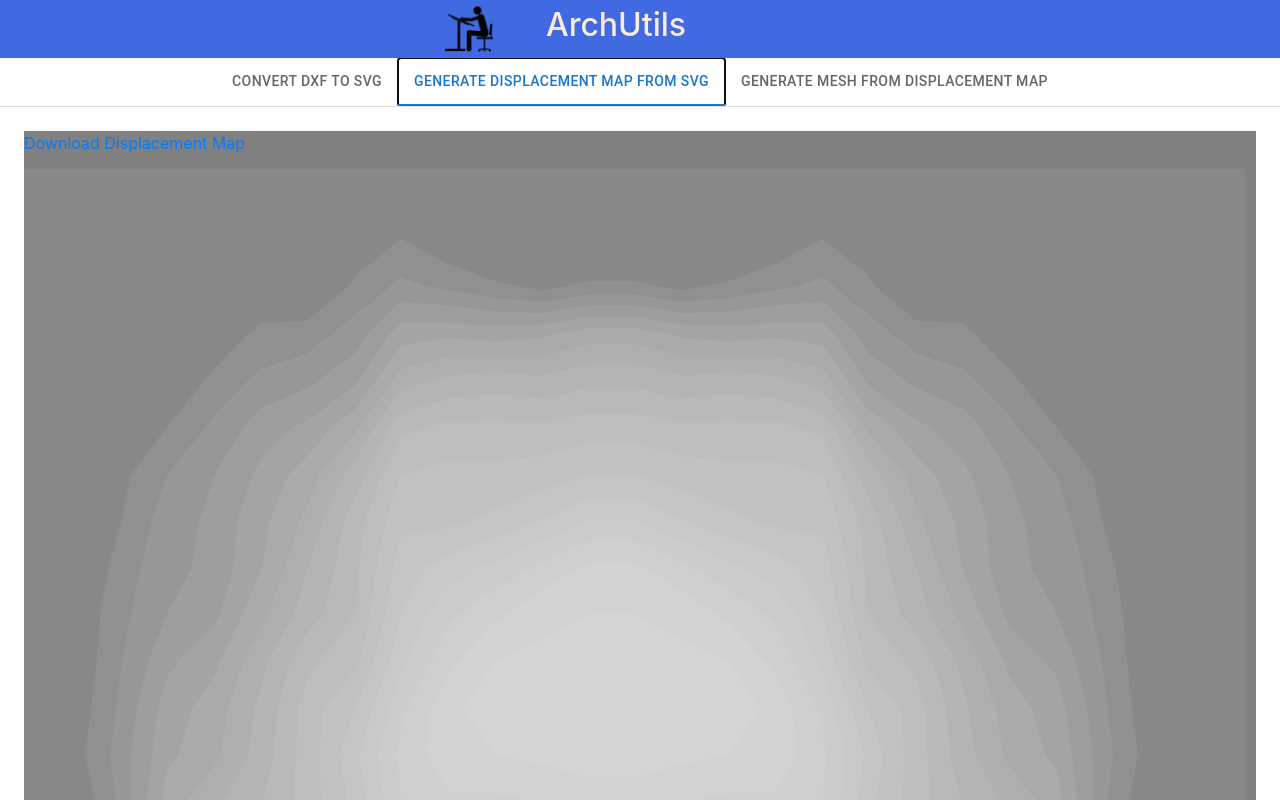
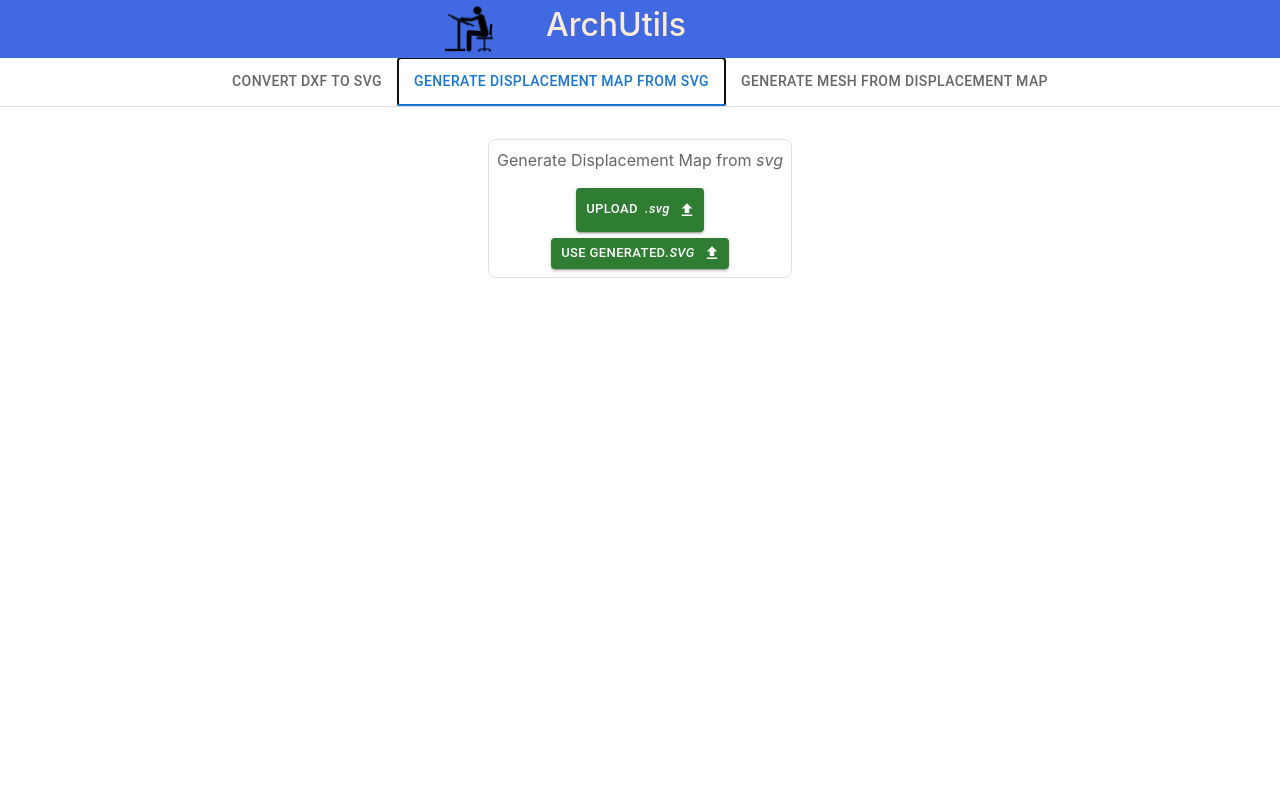
Before and after one commit to cangozpi/ArchUtils, a React (Create React App) app in the folder arch-utils/: page / in a window 1280 px wide. Both pictures are taken after a click on the tab "GENERATE DISPLACEMENT MAP FROM SVG". Shown: the top 800 px of the page. Built offline with nearby package versions, Linux system fonts and the light colour scheme.

Commit message:
react, svg2DispMap layout implementation started.

```diff
--- a/arch-utils/src/components/Dxf2Svg/Dxf2Svg.js
+++ b/arch-utils/src/components/Dxf2Svg/Dxf2Svg.js
@@ -100,6 +100,7 @@ function Dxf2Svg() {
         color="success"
         onFileChange={onFileChange}
         isInputFlag={true}
+        acceptedType=".dxf"
       ></LabelledButton>
 
       {showSvgButtonsFlag && (
--- a/arch-utils/src/components/Dxf2Svg/LabelledButton/LabelledButton.js
+++ b/arch-utils/src/components/Dxf2Svg/LabelledButton/LabelledButton.js
@@ -11,14 +11,16 @@ function LabelledButton({
   color,
   onFileChange,
   isInputFlag,
+  acceptedType,
   onButtonClick,
+  children,
 }) {
   return (
     <div className="UploadDxfBtn">
       <div className="UploadDxfBtnLabel">
         <p>{labelTxt}</p>
       </div>
-      <Stack direction="row" alignItems="center" spacing={2}>
+      <Stack direction="column" alignItems="center" spacing={2}>
         <Button
           variant="contained"
           component="label"
@@ -29,9 +31,15 @@ function LabelledButton({
         >
           {buttonTxt}
           {isInputFlag && (
-            <input hidden accept=".dxf" type="file" onChange={onFileChange} />
+            <input
+              hidden
+              accept={acceptedType}
+              type="file"
+              onChange={onFileChange}
+            />
           )}
         </Button>
+        {children}
       </Stack>
     </div>
   );
--- a/arch-utils/src/components/Svg2DispMap/Svg2DispMap.js
+++ b/arch-utils/src/components/Svg2DispMap/Svg2DispMap.js
@@ -1,7 +1,21 @@
 import React, { useEffect } from "react";
 import "./Svg2DispMap.css";
 import svg2DispMapHelper from "./helpers/svg2DispMapHelper";
-import { ReactComponent as IconMenu } from "./IsohipsTest.svg";
+import { ReactComponent as SvgIcon } from "./IsohipsTest.svg";
+// Labelled Buttons
+// /home/cangozpi/Desktop/coding/fiddle workspace/izohips/arch-utils/src/components/Svg2DispMap/Svg2DispMap.js
+import LabelledButton from "../Dxf2Svg/LabelledButton/LabelledButton";
+import FileUploadIcon from "@mui/icons-material/FileUpload";
+import DownloadIcon from "@mui/icons-material/Download";
+import ArrowRightAltIcon from "@mui/icons-material/ArrowRightAlt";
+import Button from "@mui/material/Button";
+// Accordion menu below
+import Accordion from "@mui/material/Accordion";
+import AccordionDetails from "@mui/material/AccordionDetails";
+import AccordionSummary from "@mui/material/AccordionSummary";
+import Typography from "@mui/material/Typography";
+import ExpandMoreIcon from "@mui/icons-material/ExpandMore";
+// Svg2DispMap conversion helper utilities
 
 // Global Variables ======
 let prcnt_inc = 0.5; // percentage(%) increment wrt length of each path/contour in svg
@@ -10,11 +24,184 @@ let radius = 3; // radius of each heatmap data point
 let id = "mySVG";
 
 function Svg2DispMap() {
+  // File upload functions start here ------------------------
+  const postDxfFileURL = "http://127.0.0.1:8080/dxf2svg";
+  let [fileState, setFileState] = React.useState(null); // uploaded .dxf file
+  let [showSvgButtonsFlag, setShowSvgButtonsFlag] = React.useState(false);
+  let [generatedSvg, setGeneratedSvg] = React.useState(null);
+
+  // uploads chosen file to the server by making PUT request
+  let PostDxfFileToServer = () => {
+    let formData = new FormData();
+    formData.append("dxf_file", fileState);
+    fetch(postDxfFileURL, {
+      method: "PUT",
+      body: formData,
+    })
+      .then((response) => {
+        if (response.status == 200) {
+          // prompt user to download the generated .svg file
+          response.blob().then((blob) => {
+            let url = window.URL.createObjectURL(blob);
+            setGeneratedSvg({
+              url: url,
+              name: `${fileState.name.split(".")[0]}.svg`,
+            });
+            setShowSvgButtonsFlag(true);
+          });
+        }
+      })
+      .catch((error) => {
+        console.error("Error:", error);
+      });
+  };
+
+  let onFileChange = (event) => {
+    // Update the state
+    if (event.target.files.length > 0) {
+      setFileState(event.target.files[0]); // useEffect would be triggered to make the PUT request to the server
+    }
+  };
+
+  React.useEffect(() => {
+    // send .dxf file to the server for it to convert and return .svg converted version
+    if (fileState != null) {
+      PostDxfFileToServer();
+    }
+  }, [fileState]);
+
+  let onDownloadSvg = () => {
+    let a = document.createElement("a");
+    a.href = generatedSvg.url;
+    a.download = generatedSvg.name;
+    a.click();
+  };
+
+  let onGenerateDispMap = () => {
+    //TODO: implement this (might pass svg data to the other tab component and switch to that tab maybe)
+    console.log("Yet to be implemented ...");
+  };
+
+  // File upload functions end ------------------------
+
+  // Accordion Menu functions start -
+  const [expanded, setExpanded] = React.useState(false);
+
+  const handleChange = (panel) => (event, isExpanded) => {
+    setExpanded(isExpanded ? panel : false);
+  };
+  // Accordion Menu functions end ------------------------
+
+  // ===================================================================================
+
   useEffect(() => {
+    if (showSvgButtonsFlag) {
       svg2DispMapHelper(prcnt_inc, z_value, radius, id);
-  }, []);
+    }
+  }, [showSvgButtonsFlag]);
 
   return (
+    <>
+      {/* ======================================================================== */}
+      <div className="dxf2Svg-container">
+        {/* Labelled Buttons Below --> */}
+        <LabelledButton
+          labelTxt={
+            <>
+              Generate Displacement Map from <em>svg</em>
+            </>
+          }
+          buttonTxt={
+            <>
+              Upload <pre> </pre>{" "}
+              <em style={{ textTransform: "none" }}> .svg</em>
+            </>
+          }
+          buttonIcon={<FileUploadIcon />}
+          color="success"
+          onFileChange={onFileChange}
+          isInputFlag={true}
+          acceptedType=".svg"
+        >
+          <Button
+            variant="contained"
+            component="label"
+            color="success"
+            size="small"
+            endIcon={<FileUploadIcon />}
+            onClick={() =>
+              console.log("Use Generated Svg yet to be Implemented ...")
+            }
+            style={{ marginTop: "0.5em" }}
+          >
+            Use Generated <em>.svg</em>
+          </Button>
+        </LabelledButton>
+
+        {showSvgButtonsFlag && (
+          <>
+            <LabelledButton
+              labelTxt={<>Download Generated Displacement Map</>}
+              buttonTxt={
+                <>
+                  Download <pre> </pre>{" "}
+                  <em style={{ textTransform: "none" }}> .jpg</em>
+                </>
+              }
+              buttonIcon={<DownloadIcon />}
+              color="primary"
+              isInputFlag={false}
+              onButtonClick={onDownloadSvg}
+            ></LabelledButton>
+
+            <LabelledButton
+              labelTxt={
+                <>
+                  Generate Mesh from the Generated Displacement Map (
+                  <em>.jpg</em>)
+                </>
+              }
+              buttonTxt={
+                <>
+                  Generate <pre> </pre>{" "}
+                  <em style={{ textTransform: "none" }}> Mesh</em>
+                </>
+              }
+              buttonIcon={<ArrowRightAltIcon />}
+              color="primary"
+              isInputFlag={false}
+              onButtonClick={onGenerateDispMap}
+            ></LabelledButton>
+
+            {/* Display Generated Svg Accordion below --> */}
+            <div className="break"></div>
+            <div className="generatedSvgAccordion">
+              <Accordion
+                expanded={expanded === "panel1"}
+                onChange={handleChange("panel1")}
+              >
+                <AccordionSummary
+                  expandIcon={<ExpandMoreIcon />}
+                  aria-controls="panel1bh-content"
+                  id="panel1bh-header"
+                >
+                  <Typography
+                    sx={{ width: "33%", flexShrink: 0, fontWeight: 600 }}
+                  >
+                    Preview
+                  </Typography>
+                  <Typography sx={{ color: "text.secondary" }}>
+                    Show Generated <em>.svg</em>
+                  </Typography>
+                </AccordionSummary>
+                <AccordionDetails>
+                  {/* <img
+                  className="dxf2svg_svg"
+                  src={generatedSvg.url}
+                  alt="generated svg"
+                /> */}
+
+                  {true && (
                     <div className="content">
                       <div className="svgPlaceholder">
                         <p>
@@ -22,9 +209,23 @@ function Svg2DispMap() {
                             Download Displacement Map
                           </a>
                         </p>
-        <IconMenu id="mySVG"></IconMenu>
+                        <SvgIcon id="mySVG"></SvgIcon>
                       </div>
                     </div>
+                  )}
+
+                  <object
+                    type="image/svg+xml"
+                    data={generatedSvg.url}
+                    className="dxf2svg_svg"
+                  ></object>
+                </AccordionDetails>
+              </Accordion>
+            </div>
+          </>
+        )}
+      </div>
+    </>
   );
 }
 
```
Lines whose indentation alone changed are shown as unchanged.
